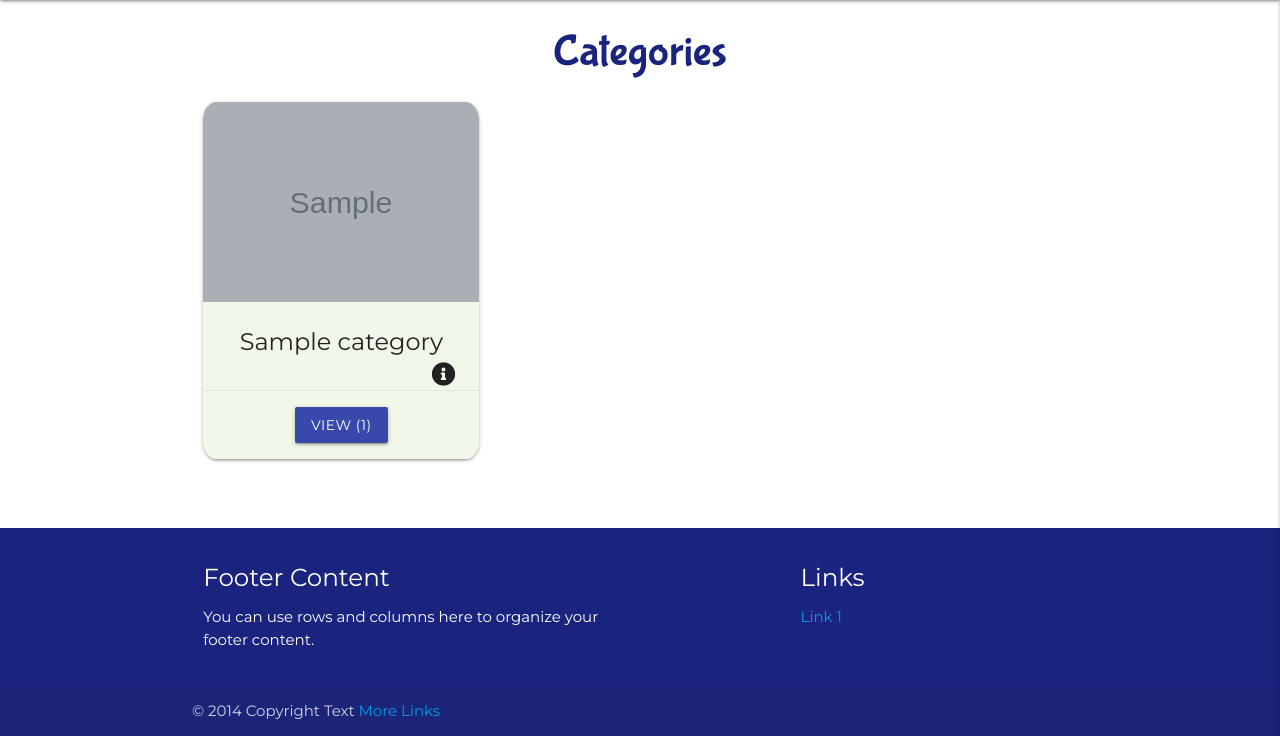
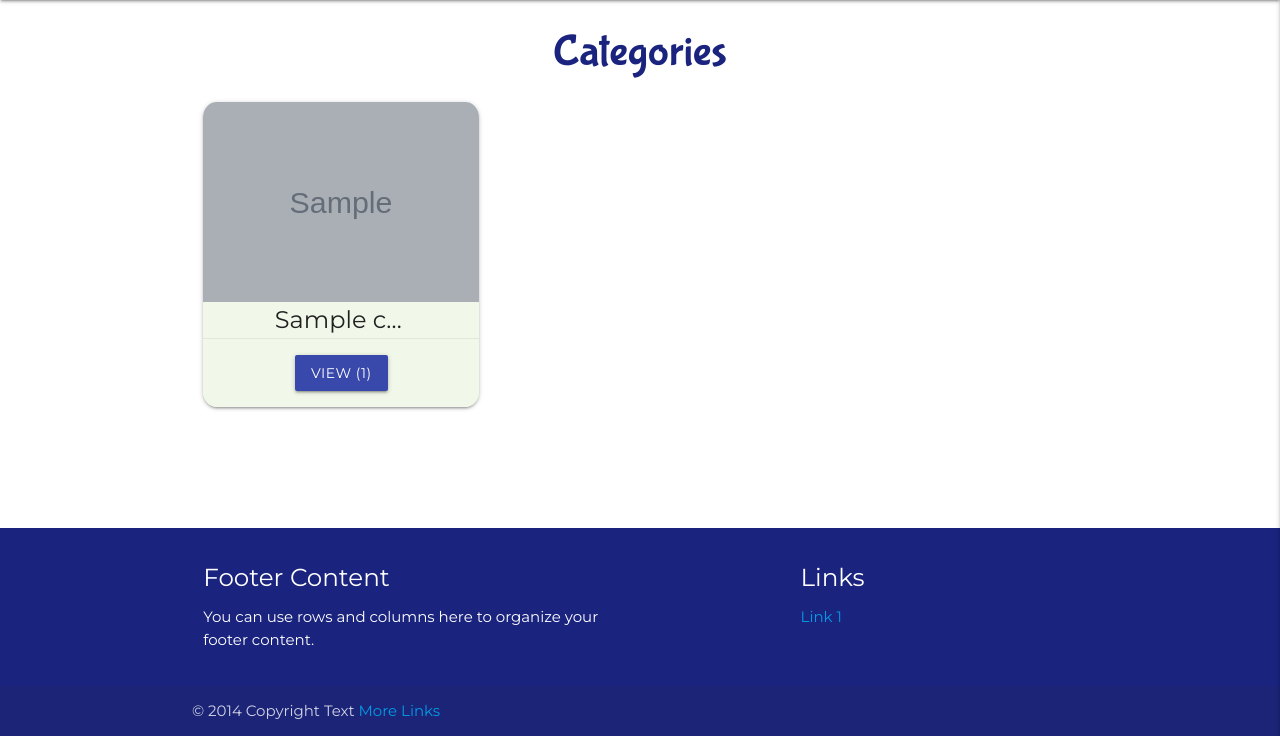
Before and after one commit to Edb83/self-isolution, a Flask app: page /categories in a window 1280 px wide. Shown: the part 64-800 px from the top of the page. Run offline with Flask 2, Linux system fonts and the light colour scheme; grey boxes marked "Sample" are stand-in pictures; a database or web service that is not in the repository returns one stand-in record (values such as "Sample title"); some libraries are stand-ins or nearby versions.

Commit message:
Simplify category page by using fabs rather than buttons. Temp truncate solution to padding

```diff
--- a/static/css/style.css
+++ b/static/css/style.css
@@ -89,6 +89,11 @@ nav ul a:hover {
 
 .btn-floating.halfway-fab {
     border: solid 1px;
+}
+
+.category-icon {
+    padding: 0 !important;
+    margin: .75rem !important;
 }
 
 /* Toasts */
--- a/templates/categories.html
+++ b/templates/categories.html
@@ -13,21 +13,31 @@
                     <div class="card-image waves-effect waves-block waves-light">
                         <img class="activator" src="{{ category.image_file }}">
                     </div>
-                    <div class="card-content">
-                        <div class="col-12 center-align">
-                            <span class="card-title activator grey-text text-darken-4">{{ category.category_name }}<i class="fas fa-info-circle right"></i></span>
-                       </div>
+                    <div class="center valign-wrapper">
+                        <div class="col s2 category-icon">
+                            {% if session.user|lower == "admin"|lower %}
+                                <button data-target="{{ category._id }}" class="btn-floating modal-trigger red">
+                                    <i class="fas fa-trash-alt "></i>
+                                </button>
+                            {% endif %}
+                        </div>
+                        <div class="col s8 card-title activator grey-text text-darken-4 truncate">
+                            {{ category.category_name }}
+                        </div>
+                        <div class="col s2 category-icon">
+                            {% if session.user|lower == "admin"|lower %}
+                                <a href="{{ url_for('edit_category', category_id=category._id) }}"
+                                    class="btn-floating teal darken-1">
+                                    <i class="fas fa-pencil-alt "></i>
+                                </a>
+                            {% endif %}
+                        </div>
                     </div>
-                <div class="col s12 card-action">
-                    <div class="col-12 center-align">
-                    {% if session.user|lower == "admin"|lower %}
-                        <a href="{{ url_for('edit_category', category_id=category._id) }}" class="waves-effect waves-light btn teal darken-1">Edit</a>
-                        <!-- <button data-target="{{ category._id }}" class="btn modal-trigger red">Delete</button> -->
-                    {% endif %}
+
+                <div class="col s12 card-action center">
                     {% if category.activity_list|length > 0 %}
                         <a href="{{ url_for('filter_category', category_id=category._id) }}" class="waves-effect waves-light btn indigo darken-1">View ({{ category.activity_list|count }})</a>
                     {% endif %}
-                    </div>
                 </div>
                     <div class="card-reveal light-green lighten-5">
                         <span class="card-title grey-text text-darken-4">{{ category.category_name }} ?<i class="fas fa-times-circle right"></i></span>
```
